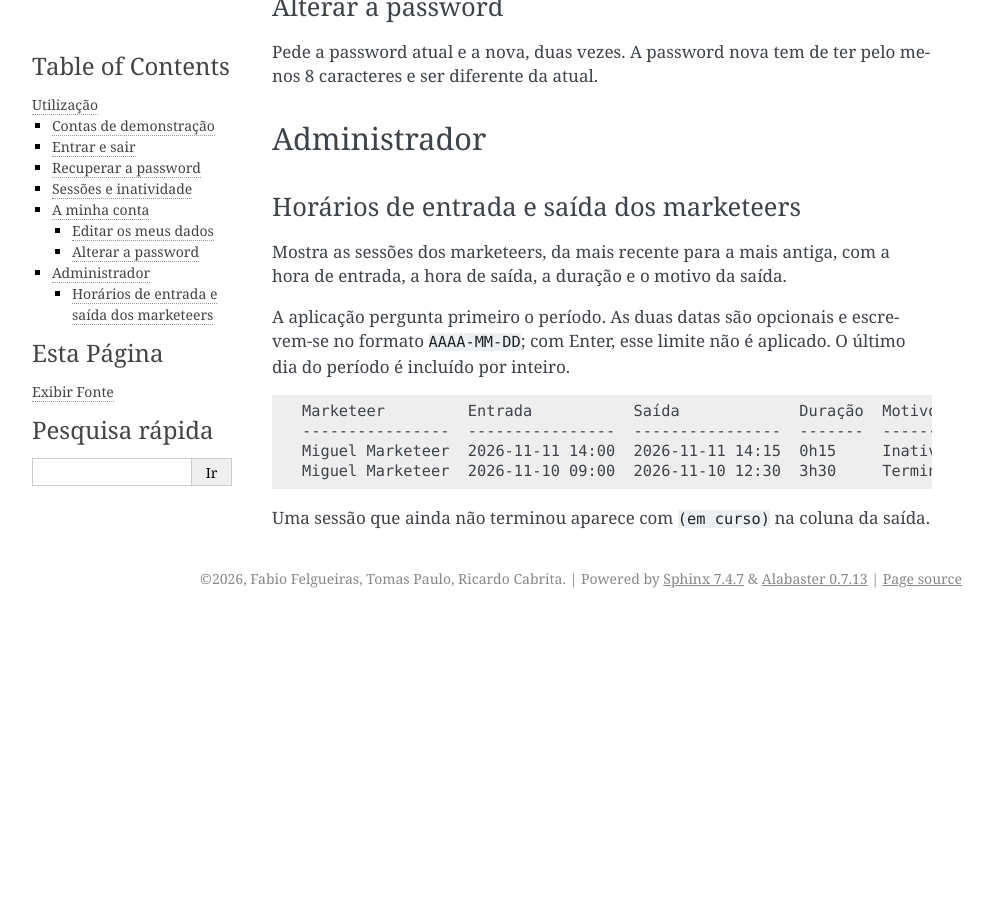
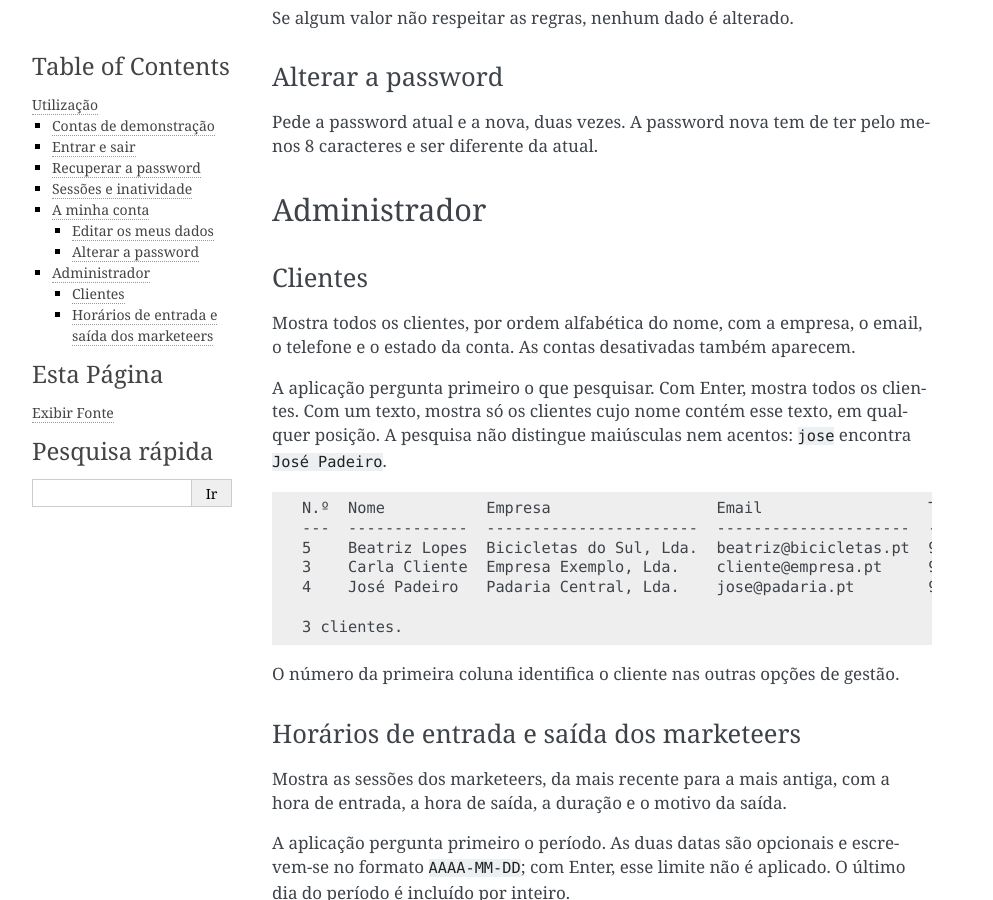
Before and after one commit to Blive77/ADC-TrabGrupo, a Sphinx documentation site: the page built from docs/utilizacao.rst, in a window 1280 px wide and 900 px high, scrolled down 2234 px. Shown: the whole window, without its empty margins (148-1141 px from the left). Built offline with Sphinx 7.4.7, drawn with Linux system fonts in a browser that asks for light colours; before the commit the page ends 2852 px from its top, so only the background shows below that; some of the changed text lies outside the part shown.

Commit message:
docs(gestao): documentar a lista de clientes

```diff
--- a/docs/arquitetura.rst
+++ b/docs/arquitetura.rst
@@ -27,6 +27,7 @@ Estrutura de pastas
        principal.py       menu inicial e entrada na aplicação
        perfis.py          menu de cada perfil
        admin.py           opções do menu do Administrador
+       gestao.py          gestão de clientes e marketeers, pelo Administrador
        conta.py           opções da conta, comuns a todos os perfis
        recuperacao.py     recuperação da password
    tests/                 testes automáticos (pytest)
--- a/docs/utilizacao.rst
+++ b/docs/utilizacao.rst
@@ -5,7 +5,7 @@ Contas de demonstração
 ----------------------
 
 Uma instalação nova não tem contas. Para experimentar a aplicação, cria-se
-uma conta de cada perfil com:
+as contas de demonstração com:
 
 .. code-block:: console
 
@@ -27,6 +27,12 @@ uma conta de cada perfil com:
    * - Cliente
      - ``cliente@empresa.pt``
      - ``cliente12345``
+   * - Cliente
+     - ``jose@padaria.pt``
+     - ``jose12345``
+   * - Cliente
+     - ``beatriz@bicicletas.pt``
+     - ``beatriz12345``
 
 Estas passwords são públicas e servem só para demonstração.
 
@@ -123,6 +129,29 @@ menos 8 caracteres e ser diferente da atual.
 Administrador
 -------------
 
+Clientes
+~~~~~~~~
+
+Mostra todos os clientes, por ordem alfabética do nome, com a empresa, o
+email, o telefone e o estado da conta. As contas desativadas também aparecem.
+
+A aplicação pergunta primeiro o que pesquisar. Com Enter, mostra todos os
+clientes. Com um texto, mostra só os clientes cujo nome contém esse texto, em
+qualquer posição. A pesquisa não distingue maiúsculas nem acentos: ``jose``
+encontra ``José Padeiro``.
+
+.. code-block:: text
+
+   N.º  Nome           Empresa                  Email                  Telefone   Estado
+   ---  -------------  -----------------------  ---------------------  ---------  ------
+   5    Beatriz Lopes  Bicicletas do Sul, Lda.  beatriz@bicicletas.pt  910000005  Ativa
+   3    Carla Cliente  Empresa Exemplo, Lda.    cliente@empresa.pt     910000003  Ativa
+   4    José Padeiro   Padaria Central, Lda.    jose@padaria.pt        910000004  Ativa
+
+   3 clientes.
+
+O número da primeira coluna identifica o cliente nas outras opções de gestão.
+
 Horários de entrada e saída dos marketeers
 ~~~~~~~~~~~~~~~~~~~~~~~~~~~~~~~~~~~~~~~~~~
 
```
Also changed, not shown: docs/referencia.rst (+10 -0 lines).
